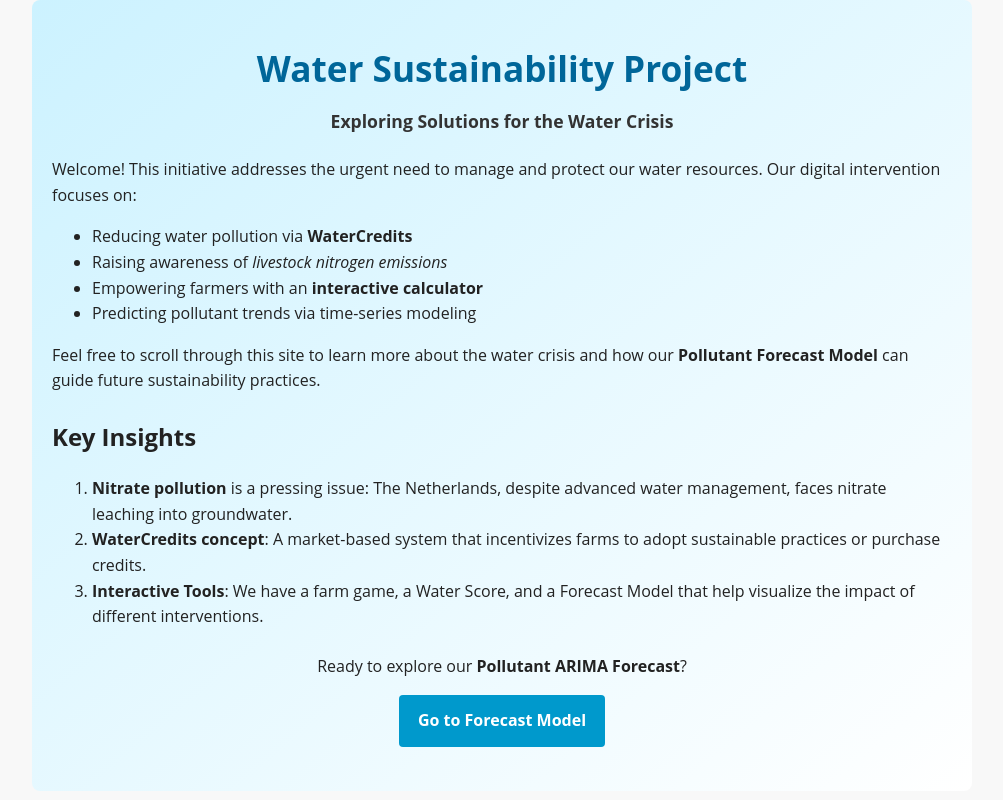
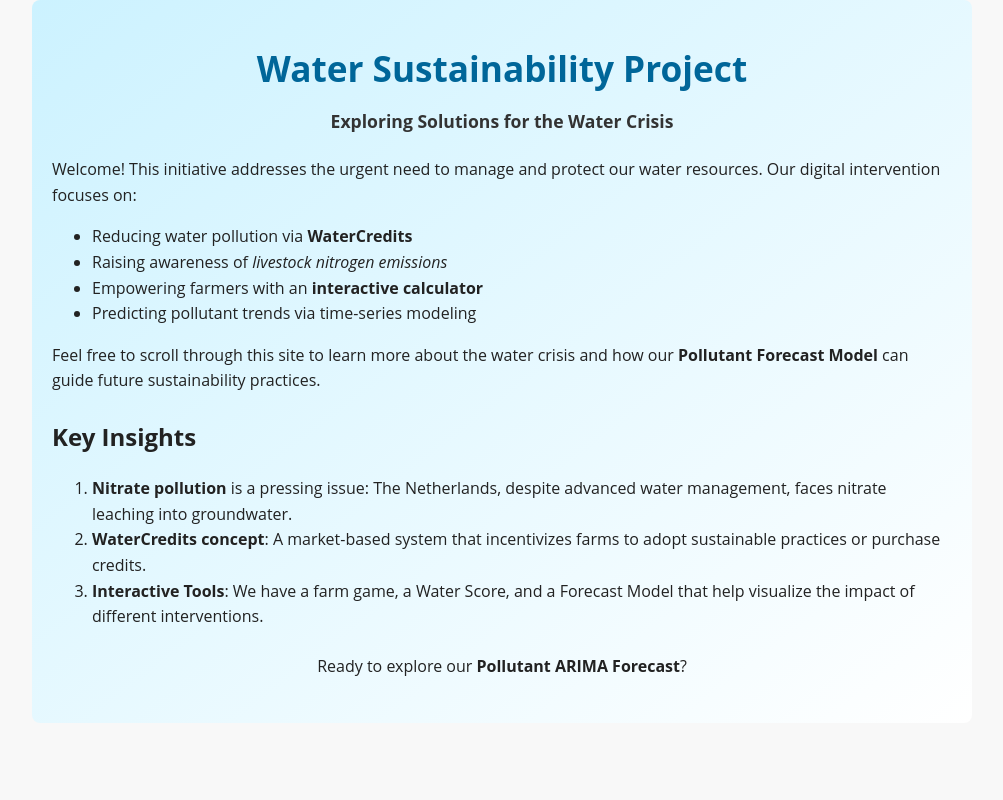
Before and after one commit to Ameer1504/Capstone-Website, a Python web app: template templates/landing_page.html in a window 1280 px wide. Shown: the whole page, without its empty margins (138-1141 px from the left). Run offline with Jinja, Linux system fonts and the light colour scheme; the template is opened without the code that fills it, so the values that code supplies are empty.

Commit message:
button removal

```diff
--- a/templates/landing_page.html
+++ b/templates/landing_page.html
@@ -106,10 +106,7 @@
     <p>
       Ready to explore our <strong>Pollutant ARIMA Forecast</strong>?
     </p>
-    <!-- This anchor can be used as a "fake" button.
-         We'll show how to route them in the Streamlit code (sidebar) -->
-    <a href="#" class="btn-forecast">Go to Forecast Model</a>
-  </div>
+
 
 </div> <!-- /landing-container -->
 </body>
```
Also changed, not shown: 1 other file.
